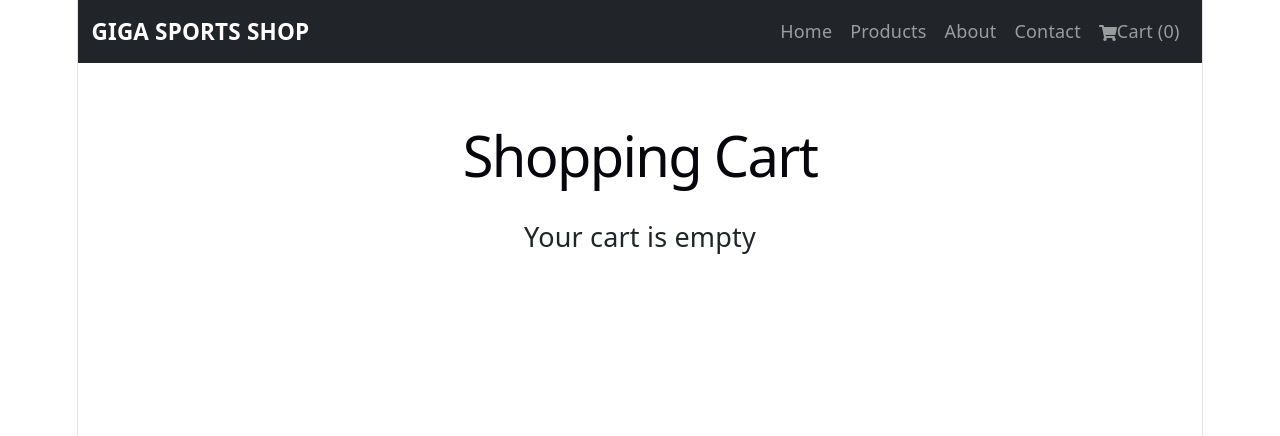
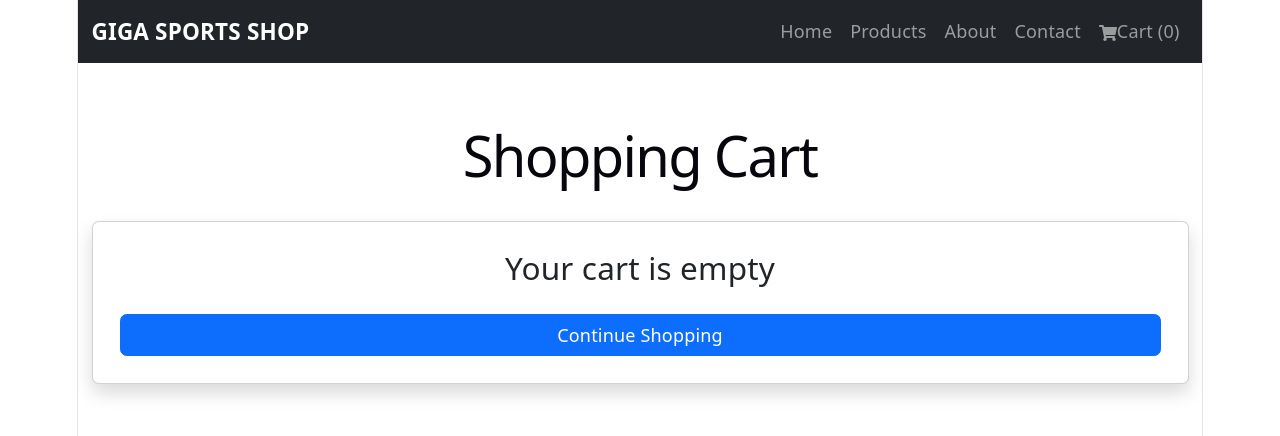
Before and after one commit to zain0333/Giga-sports, a React (Vite) app: page /cart in a window 1280 px wide. Shown: the top 436 px of the page. Built offline with nearby package versions, Linux system fonts and the light colour scheme.

Commit message:
thirty-one commit

```diff
--- a/src/pages/Cart.tsx
+++ b/src/pages/Cart.tsx
@@ -1,9 +1,11 @@
+import { Link } from "react-router-dom";
 import { useCart } from "../context/CartContext";
-import { Link } from "react-router-dom";
 
 function Cart() {
   const { cart, removeFromCart, increaseQuantity, decreaseQuantity } =
     useCart();
+
+  const totalItems = cart.reduce((total, item) => total + item.quantity, 0);
 
   const totalPrice = cart.reduce(
     (total, item) => total + item.price * item.quantity,
@@ -15,19 +17,27 @@ function Cart() {
       <h1>Shopping Cart</h1>
 
       {cart.length === 0 ? (
-        <h4>Your cart is empty</h4>
+        <div className="card p-4 shadow">
+          <h3>Your cart is empty</h3>
+
+          <Link to="/products" className="btn btn-primary mt-3">
+            Continue Shopping
+          </Link>
+        </div>
       ) : (
         <>
+          <h4 className="mb-3">Total Items: {totalItems}</h4>
+
           <div className="row">
             {cart.map((item) => (
               <div className="col-md-4 mb-4" key={item.id}>
-                <div className="card shadow">
+                <div className="card shadow h-100">
                   <img
                     src={item.image}
                     className="card-img-top"
                     alt={item.name}
                     style={{
-                      height: "200px",
+                      height: "220px",
                       objectFit: "contain",
                     }}
                   />
@@ -67,10 +77,10 @@ function Cart() {
             ))}
           </div>
 
-          <div className="card p-3 mt-3 shadow">
+          <div className="card shadow p-4 mt-3">
             <h3>Total Price: Rs. {totalPrice}</h3>
 
-            <Link to="/checkout" className="btn btn-primary">
+            <Link to="/checkout" className="btn btn-primary mt-3">
               Proceed to Checkout
             </Link>
           </div>
```
